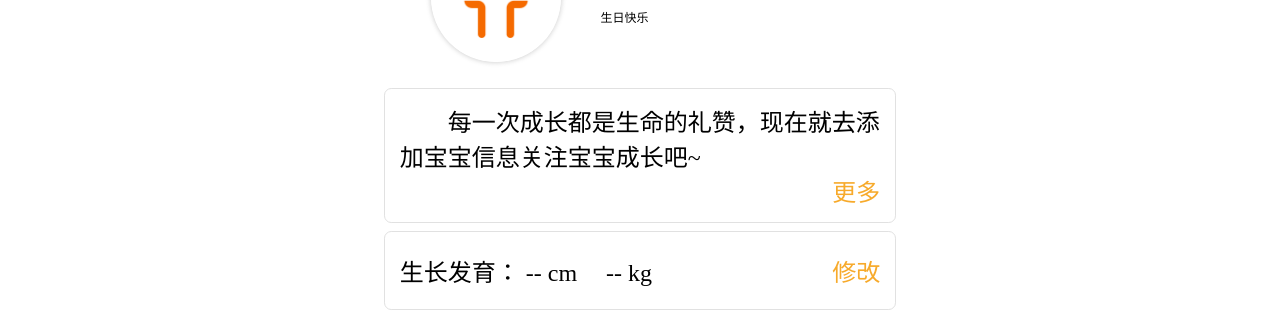
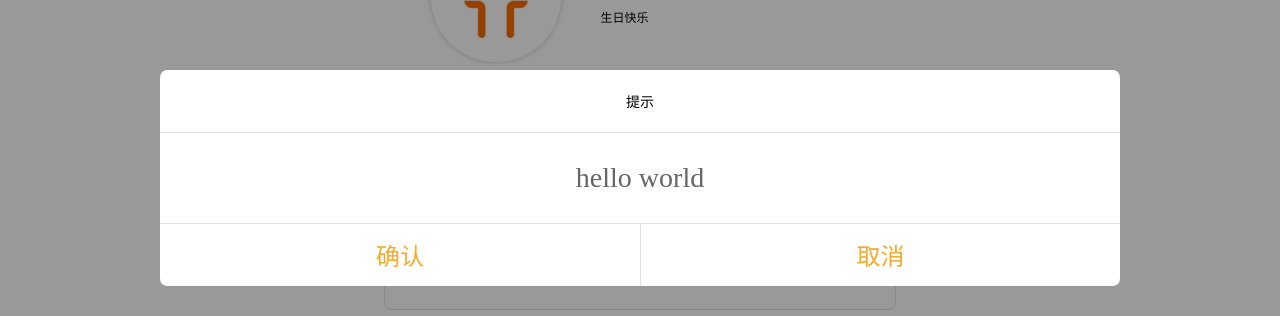
Before and after one commit to zhengsc/YiEr, a Vue app: page / in a window 1280 px wide. Both pictures are taken after a click on the button "修改". Shown: the part 222-538 px from the top of the page. Built offline with nearby package versions, Linux system fonts and the light colour scheme; no server answers.

Commit message:
add alert component

```diff
--- /dev/null
+++ b/src/component/dialog/index.js
@@ -0,0 +1,38 @@
+import Vue from 'vue'
+import Dialog from './index.vue'
+
+let extend = function(obj, opt) {
+	for(let i in opt) {
+		if(obj.hasOwnProperty(i)) {
+			obj[i] = opt[i]
+		}
+	}
+}
+
+let dialogConstructor = Vue.extend(Dialog)
+
+let Alert = function(option) {
+	let instance = new dialogConstructor().$mount()
+
+	if(typeof option === 'string') {
+		instance.content = option
+	} else {
+		extend(instance.$data, option)
+	}
+
+	return new Promise(function(resolve, reject) {
+		instance.success = () => {
+			instance.show = false
+			resolve()
+		}
+		instance.cancel = () => {
+			instance.show = false
+			reject()
+		}
+
+		document.body.appendChild(instance.$el)
+	})
+
+}
+
+export default Alert
--- /dev/null
+++ b/src/component/dialog/index.vue
@@ -0,0 +1,96 @@
+<template>
+	<div class="dialog-wrap" v-show="show">
+		<transition name="slide-down">
+			<div class="dialog-inner">
+				<h3>{{title}}</h3>
+				<div class="dialog-content">{{content}}</div>
+				<div class="btns" v-if="typeof btns === 'string'">
+					<button @click="success">{{btns}}</button>
+				</div>
+				<div class="btns" v-else>
+					<button @click="success">{{btns[0]}}</button>
+					<button @click="cancel">{{btns[1]}}</button>
+				</div>
+			</div>
+		</transition>
+	</div>
+</template>
+
+<script>
+	export default {
+		data() {
+			return {
+				show: true,
+				content: '',
+				title: '提示',
+				btns: '确认'
+			}
+		},
+		methods: {
+			success() {},
+			cancel() {}
+		}
+	}
+</script>
+
+<style lang="scss" scoped>
+	$themeColor: #f7aa2b;
+	$borderColor: #e1e1e1;
+	@mixin flex($justify: center, $align: center) {
+		display: flex;
+		justify-content: $justify;
+		align-items: $align;
+	}
+
+	.dialog-wrap {
+		position: fixed;
+		top: 0;
+		bottom: 0;
+		left: 0;
+		right: 0;
+		background: rgba(0, 0, 0, 0.4);
+		z-index: 99;
+		@include flex;
+		.dialog-inner {
+			width: 75%;
+			height: auto;
+			border-radius: .1rem;
+			overflow: hidden;
+			@include flex;
+			flex-direction: column;
+		}
+		h3 {
+			width: 100%;
+			height: .88rem;
+			@include flex;
+			background: #fff;
+			border-bottom: 1px solid $borderColor
+		}
+		.dialog-content {
+			width: 100%;
+			padding: .4rem .2rem;
+			background: #fff;
+			color: #666;
+			@include flex;
+			font-size: 28px;
+		}
+		.btns {
+			width: 100%;
+			height: .88rem;
+			@include flex;
+			background-color: #fff;
+			border-top: 1px solid $borderColor;
+		}
+		button {
+			width: 50%;
+			height: 100%;
+			color: $themeColor;
+			font-size: 24px;
+			text-align: center;
+			flex-grow: 1;
+			&:nth-child(2) {
+				border-left: 1px solid $borderColor;
+			}
+		}
+	}
+</style>
--- a/src/component/index/Tool.vue
+++ b/src/component/index/Tool.vue
@@ -10,7 +10,7 @@
 				<span>{{height}} cm</span>
 				<span>{{weight}} kg</span>
 			</p>
-			<button>修改</button>
+			<button @click="showAlert">修改</button>
 		</div>
 		<div class="ad">
 			<img
@@ -66,6 +66,16 @@
 			},
 			go2Read() {
 				this.$router.push('/read')
+			},
+			showAlert() {
+				this.$Alert({
+					content: 'hello world',
+					btns: ['确认', '取消']
+				}).then(function() {
+					console.log('点击了确认')
+				}).catch(function() {
+					console.log('点击了取消')
+				})
 			}
 		}
 	}
--- a/src/tool.js
+++ b/src/tool.js
@@ -1,8 +1,7 @@
-// import {showLogin, closeLogin} from './component/Tool/Login/index.js'
+import Alert from './component/dialog/index.js'
 
-// let install = (Vue) => {
-// 	Vue.prototype.$showLogin = showLogin
-// 	Vue.prototype.$closeLogin = closeLogin
-// }
+let install = (Vue) => {
+	Vue.prototype.$Alert = Alert
+}
 
-// export default install
+export default install
```
